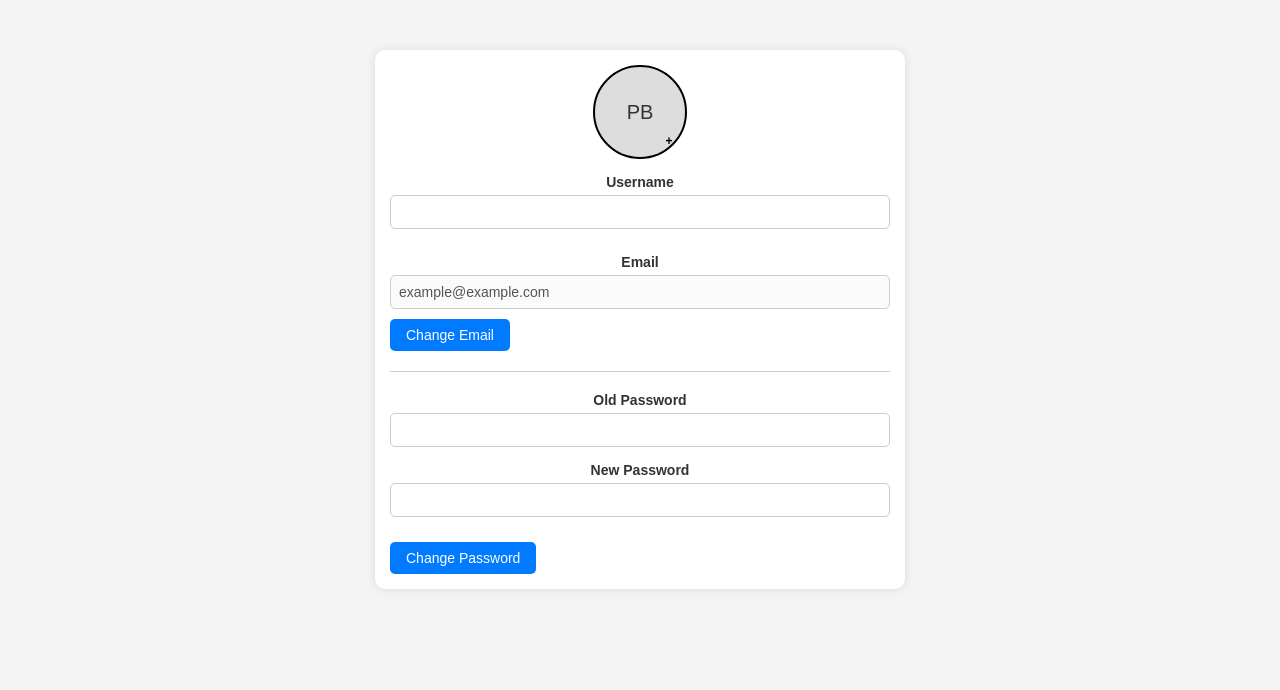
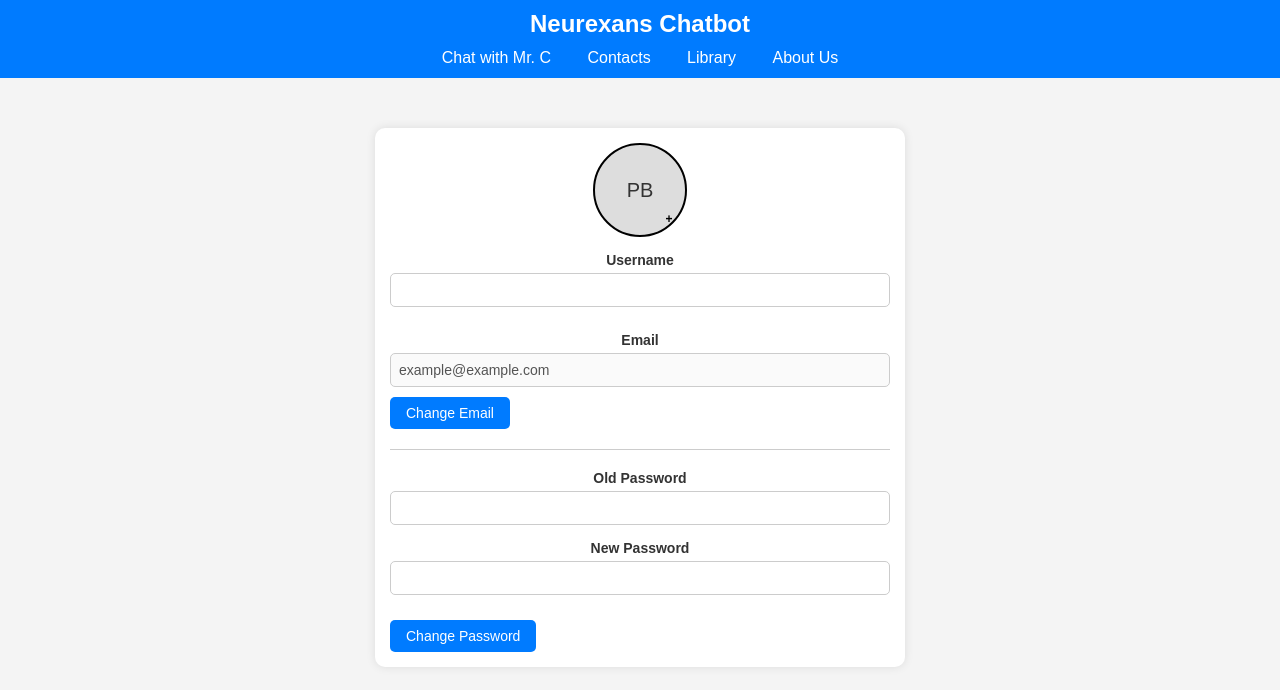
Before and after one commit to potzplitz/Ibuprofen, a plain HTML site: page account/manage.html in a window 1280 px wide. Drawn offline with Linux system fonts and the light colour scheme.

Commit message:
header b.a. index weil i doof bin

```diff
--- a/account/manage.css
+++ b/account/manage.css
@@ -120,6 +120,40 @@ body {
     align-self: flex-start;
 }
 
+/* Header Styles */
+.header {
+    background-color: #007bff;
+    color: #fff;
+    padding: 10px 0;
+    text-align: center;
+}
+
+.logo {
+    font-size: 24px;
+    font-weight: bold;
+}
+
+.menu {
+    margin-top: 10px;
+}
+
+.menu a {
+    text-decoration: none;
+    margin: 0 10px;
+}
+
+.menu button {
+    background-color: transparent;
+    border: none;
+    color: #fff;
+    font-size: 16px;
+    cursor: pointer;
+}
+
+.menu button:hover {
+    text-decoration: underline;
+}
+
 /* Divider Style */
 .divider {
     width: 100%;
--- a/account/manage.html
+++ b/account/manage.html
@@ -7,6 +7,18 @@
     <link rel="stylesheet" href="manage.css">
 </head>
 <body>
+
+<!-- Header section -->
+<header class="header">
+    <div class="logo">Neurexans Chatbot</div>
+    <nav class="menu">
+        <a href="../index.html"><button class="button-34">Chat with Mr. C</button></a>
+        <a href="../../chat/pages/Contacts.html"><button>Contacts</button></a>
+        <a href="../../chat/pages/home.html"><button>Library</button></a>
+        <a href="../../chat/pages/About us.html"><button>About Us</button></a>
+    </nav>
+</header>
+
 <div class="container">
     <div class="profile-section">
         <div class="profile-picture">
@@ -61,10 +73,24 @@
     function changePassword() {
         const oldPasswordInput = document.getElementById('oldPassword');
         const newPasswordInput = document.getElementById('newPassword');
-        // Here you can implement the logic to change the password
-        // For demonstration purposes, let's just log the old and new passwords
-        console.log("Old Password:", oldPasswordInput.value);
-        console.log("New Password:", newPasswordInput.value);
+        const usernameInput = document.getElementById('username');
+        const emailInput = document.getElementById('email');
+
+        const oldPassword = oldPasswordInput.value;
+        const newPassword = newPasswordInput.value;
+        const username = usernameInput.value;
+        const email = emailInput.value;
+
+        // Here you can use AJAX or form submission to send this data to your PHP script
+        // For demonstration purposes, let's just log the data
+        console.log("Username:", username);
+        console.log("Email:", email);
+        console.log("Old Password:", oldPassword);
+        console.log("New Password:", newPassword);
+
+        // Reset the input fields
+        oldPasswordInput.value = "";
+        newPasswordInput.value = "";
     }
 </script>
 </body>
```
